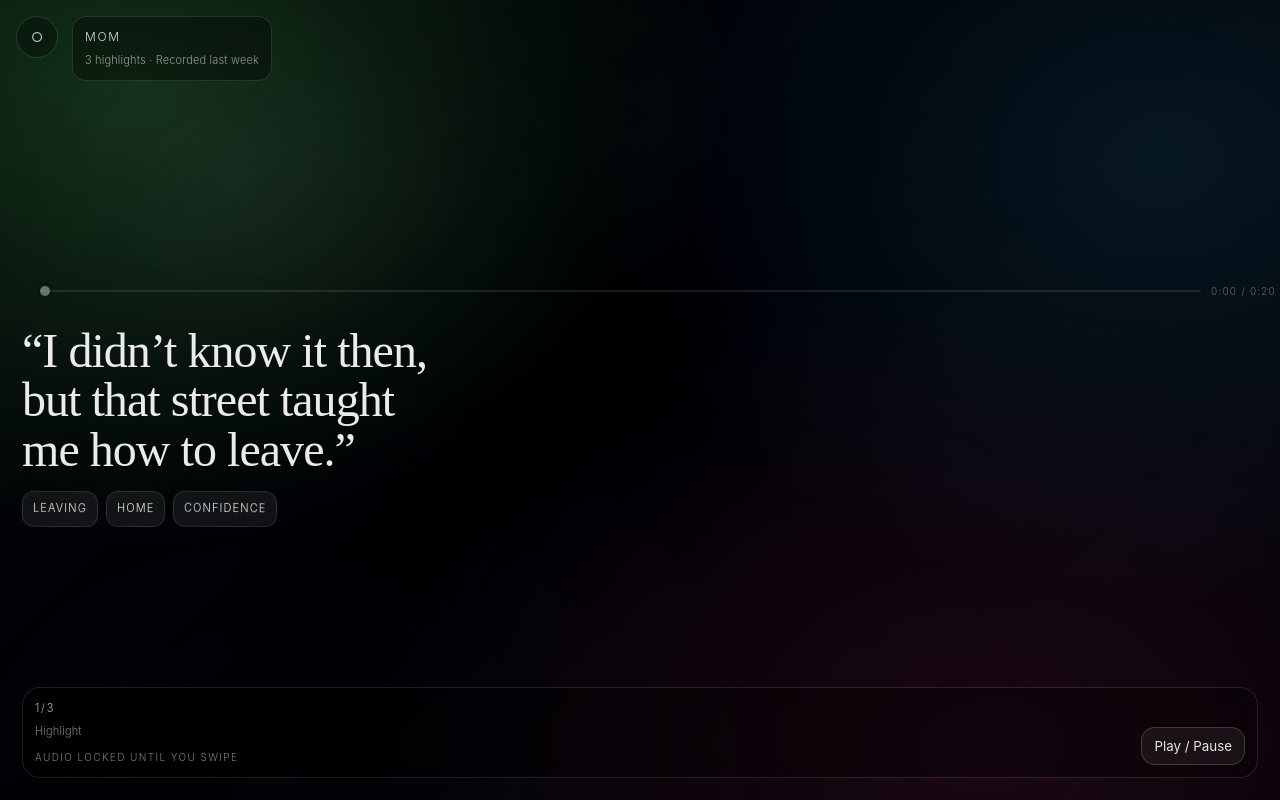
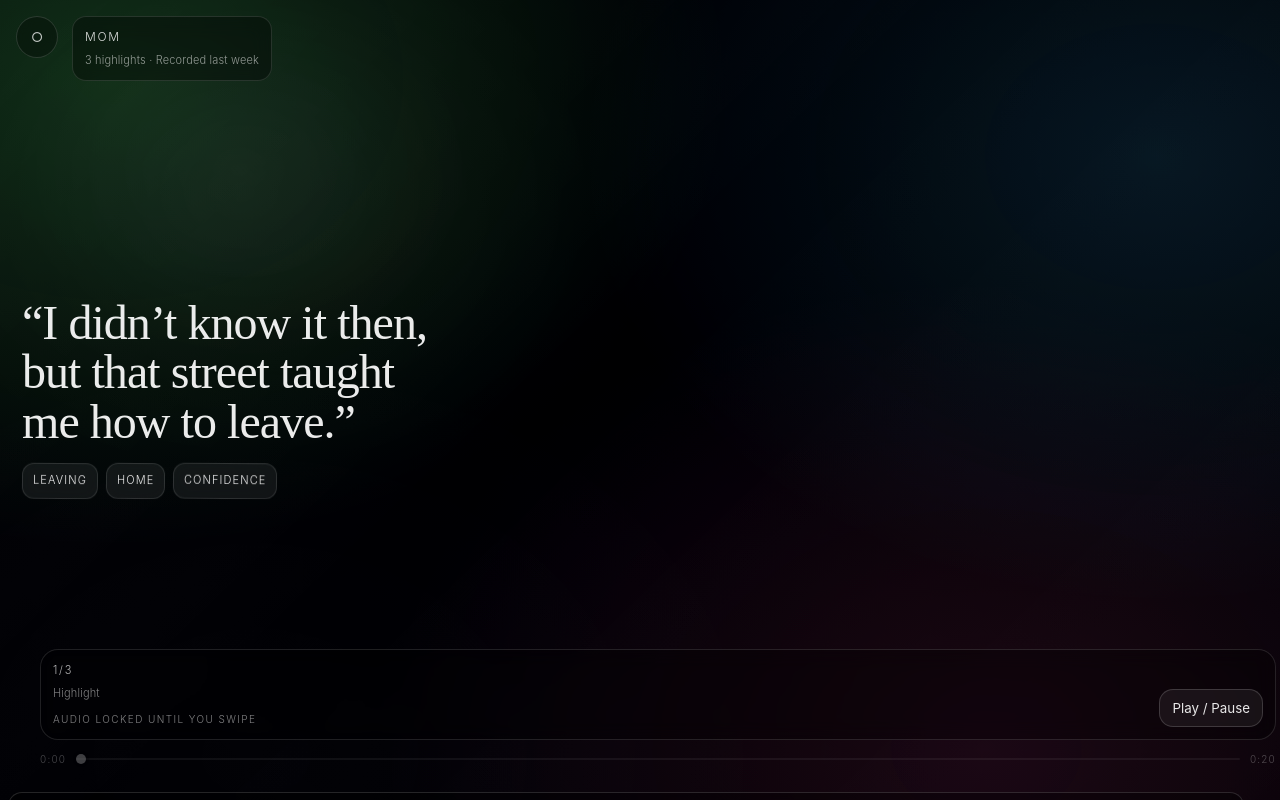
Before and after one commit to dehannis/emberbeta, a React (Vite) app: page /feed in a window 1280 px wide. Built offline with nearby package versions, Linux system fonts and the light colour scheme; a web font is replaced by a local one.

Commit message:
Feed: move scrub bar below transport + split time labels

```diff
--- a/src/pages/feed/BuildSwipeExperience.tsx
+++ b/src/pages/feed/BuildSwipeExperience.tsx
@@ -393,28 +393,6 @@ const BuildSwipeExperience: React.FC = () => {
                 variantKey={`${activeRecording.recordingId}:${sn.snippetId}`}
                 accent={activeRecording.coverArtSet?.accent}
               />
-              {inner.kind === 'SNIPPET_PAGE_ACTIVE' && inner.index === i && (
-                <MiniScrubBar
-                  currentSec={scrubSec}
-                  durationSec={Math.max(0, (sn.endTimeSec ?? 0) - (sn.startTimeSec ?? 0))}
-                  onSeek={(next) => {
-                    const a = audioRef.current
-                    if (!a) return
-                    setAudioEnabled(true)
-                    const start = sn.startTimeSec ?? 0
-                    const end = sn.endTimeSec ?? 0
-                    const dur = Math.max(0, end - start)
-                    const clamped = dur > 0 ? Math.max(0, Math.min(dur, next)) : 0
-                    setScrubSec(clamped)
-                    try {
-                      a.currentTime = start + clamped
-                    } catch {
-                      // ignore
-                    }
-                  }}
-                  label="Snippet seek"
-                />
-              )}
               <button
                 type="button"
                 className="feed-headline feed-headline-btn"
@@ -453,6 +431,7 @@ const BuildSwipeExperience: React.FC = () => {
                 </button>
               </div>
 
+              <div className="feed-footer">
                 <div className="feed-transport">
                   <div className="feed-transport-left">
                     <div className="feed-transport-label">
@@ -478,6 +457,30 @@ const BuildSwipeExperience: React.FC = () => {
                     </button>
                   </div>
                 </div>
+
+                {inner.kind === 'SNIPPET_PAGE_ACTIVE' && inner.index === i && (
+                  <MiniScrubBar
+                    currentSec={scrubSec}
+                    durationSec={Math.max(0, (sn.endTimeSec ?? 0) - (sn.startTimeSec ?? 0))}
+                    onSeek={(next) => {
+                      const a = audioRef.current
+                      if (!a) return
+                      setAudioEnabled(true)
+                      const start = sn.startTimeSec ?? 0
+                      const end = sn.endTimeSec ?? 0
+                      const dur = Math.max(0, end - start)
+                      const clamped = dur > 0 ? Math.max(0, Math.min(dur, next)) : 0
+                      setScrubSec(clamped)
+                      try {
+                        a.currentTime = start + clamped
+                      } catch {
+                        // ignore
+                      }
+                    }}
+                    label="Snippet seek"
+                  />
+                )}
+              </div>
             </section>
           ))}
 
@@ -488,26 +491,6 @@ const BuildSwipeExperience: React.FC = () => {
               accent={activeRecording.coverArtSet?.accent}
               calm
             />
-            {inner.kind === 'FULL_RECORDING_ACTIVE' && (
-              <MiniScrubBar
-                currentSec={scrubSec}
-                durationSec={Math.max(0, activeRecording.durationSec ?? 0)}
-                onSeek={(next) => {
-                  const a = audioRef.current
-                  if (!a) return
-                  setAudioEnabled(true)
-                  const dur = Math.max(0, activeRecording.durationSec ?? 0)
-                  const clamped = dur > 0 ? Math.max(0, Math.min(dur, next)) : 0
-                  setScrubSec(clamped)
-                  try {
-                    a.currentTime = clamped
-                  } catch {
-                    // ignore
-                  }
-                }}
-                label="Full recording seek"
-              />
-            )}
             <div className="feed-full-card">
               <div className="feed-full-kicker">Full recording</div>
               <div className="feed-full-titleRow">
@@ -555,6 +538,29 @@ const BuildSwipeExperience: React.FC = () => {
                 ))}
               </div>
             </div>
+
+            {inner.kind === 'FULL_RECORDING_ACTIVE' && (
+              <div className="feed-footer feed-footer--full">
+                <MiniScrubBar
+                  currentSec={scrubSec}
+                  durationSec={Math.max(0, activeRecording.durationSec ?? 0)}
+                  onSeek={(next) => {
+                    const a = audioRef.current
+                    if (!a) return
+                    setAudioEnabled(true)
+                    const dur = Math.max(0, activeRecording.durationSec ?? 0)
+                    const clamped = dur > 0 ? Math.max(0, Math.min(dur, next)) : 0
+                    setScrubSec(clamped)
+                    try {
+                      a.currentTime = clamped
+                    } catch {
+                      // ignore
+                    }
+                  }}
+                  label="Full recording seek"
+                />
+              </div>
+            )}
           </section>
         </div>
       </div>
--- a/src/pages/feed/MiniScrubBar.tsx
+++ b/src/pages/feed/MiniScrubBar.tsx
@@ -24,6 +24,9 @@ export default function MiniScrubBar(props: {
 
   return (
     <div className="feed-miniBar" aria-label={label ?? 'Audio scrubber'}>
+      <div className="feed-miniBar-left" aria-hidden="true">
+        {formatTime(safeCurrent)}
+      </div>
       <input
         className="feed-miniBar-range"
         type="range"
@@ -35,8 +38,8 @@ export default function MiniScrubBar(props: {
         onChange={(e) => onSeek(Number(e.target.value))}
         aria-label="Seek"
       />
-      <div className="feed-miniBar-time" aria-hidden="true">
-        {formatTime(safeCurrent)} / {formatTime(safeDuration)}
+      <div className="feed-miniBar-right" aria-hidden="true">
+        {formatTime(safeDuration)}
       </div>
     </div>
   )
--- a/src/pages/feed/feed.css
+++ b/src/pages/feed/feed.css
@@ -159,17 +159,29 @@
   z-index: 2;
 }
 
-.feed-miniBar {
+.feed-footer {
   position: absolute;
   left: 18px;
   right: 18px;
   bottom: calc(env(safe-area-inset-bottom, 0px) + 10px);
   z-index: 6;
   display: flex;
+  flex-direction: column;
+  gap: 10px;
+  pointer-events: auto;
+}
+
+.feed-footer--full {
+  /* On full recording page, footer is just the scrub bar */
+  gap: 0;
+}
+
+.feed-miniBar {
+  display: grid;
+  grid-template-columns: auto 1fr auto;
   align-items: center;
   gap: 10px;
-  opacity: 0.55; /* barely visible */
-  pointer-events: auto;
+  opacity: 0.42; /* faint & subtle */
 }
 
 .feed-miniBar-range {
@@ -182,7 +194,7 @@
 
 .feed-miniBar-range::-webkit-slider-runnable-track {
   height: 2px;
-  background: rgba(255, 255, 255, 0.18);
+  background: rgba(255, 255, 255, 0.14);
   border-radius: 999px;
 }
 
@@ -192,13 +204,13 @@
   height: 10px;
   margin-top: -4px;
   border-radius: 999px;
-  background: rgba(255, 255, 255, 0.70);
-  box-shadow: 0 0 0 3px rgba(0, 0, 0, 0.22);
+  background: rgba(255, 255, 255, 0.58);
+  box-shadow: 0 0 0 3px rgba(0, 0, 0, 0.18);
 }
 
 .feed-miniBar-range::-moz-range-track {
   height: 2px;
-  background: rgba(255, 255, 255, 0.18);
+  background: rgba(255, 255, 255, 0.14);
   border-radius: 999px;
 }
 
@@ -207,15 +219,16 @@
   height: 10px;
   border: none;
   border-radius: 999px;
-  background: rgba(255, 255, 255, 0.70);
-  box-shadow: 0 0 0 3px rgba(0, 0, 0, 0.22);
+  background: rgba(255, 255, 255, 0.58);
+  box-shadow: 0 0 0 3px rgba(0, 0, 0, 0.18);
 }
 
-.feed-miniBar-time {
+.feed-miniBar-left,
+.feed-miniBar-right {
   font-size: 10px;
   letter-spacing: 0.12em;
   text-transform: uppercase;
-  opacity: 0.75;
+  opacity: 0.72;
   white-space: nowrap;
 }
 
```
Lines whose indentation alone changed are shown as unchanged.
